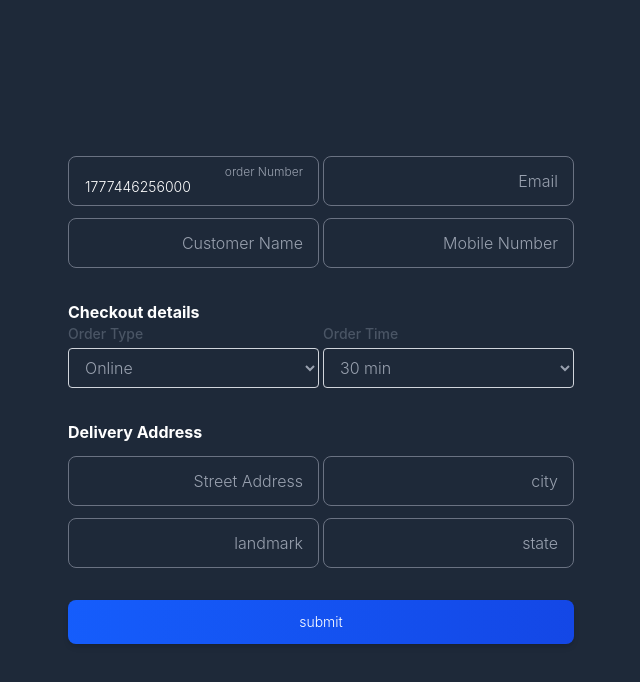
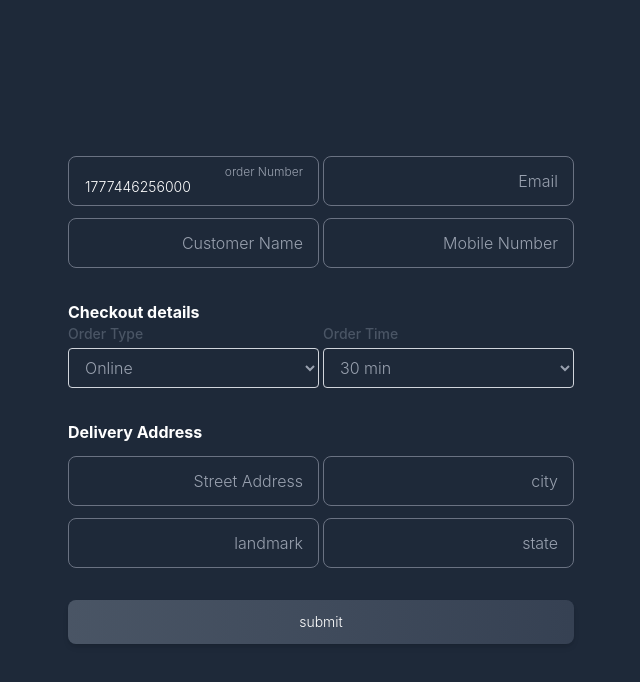
Before and after one commit to MohammadSoleimanikia/delivery-app-RHF, a React (Vite) app: page / in a window 1280 px wide. Shown: the top 682 px of the page, without its empty margins (319-959 px from the left). Built offline with nearby package versions, Linux system fonts and the light colour scheme.

Commit message:
use Form state for disabling submit button

```diff
--- a/src/component/RHF.tsx
+++ b/src/component/RHF.tsx
@@ -7,6 +7,7 @@ import {
 import { zodResolver } from "@hookform/resolvers/zod";
 import CheckoutForm from "./forms/checkoutForm";
 import DeliveryAddressForm from "./forms/DeliveryAddressForm";
+
 export default function Rhf() {
     // form data is sended by handle submit method in RHF
     const onSubmit = (formData: FoodDeliveryFormType) => {
@@ -43,8 +44,9 @@ export default function Rhf() {
     const {
         register,
         handleSubmit,
-        formState: { errors },
+        formState: { errors, isValid, isValidating },
     } = methods;
+    console.log(isValid, isValidating);
     return (
         <div className="min-h-screen font-light bg-gray-800 flex items-center justify-center p-4">
             {/* Form */}
@@ -104,10 +106,13 @@ export default function Rhf() {
                     </div>
 
                     <CheckoutForm />
-                    <DeliveryAddressForm/>
+                    <DeliveryAddressForm />
                     <button
+                        disabled={!isValid}
                         type="submit"
-                        className="w-full text-sm font-light bg-linear-to-r from-blue-600 to-blue-700 hover:from-blue-700 hover:to-blue-800 text-white py-3 rounded-lg transition-all duration-1000 transform hover:scale-[1.02] shadow-md"
+                        className={` w-full text-sm font-light bg-linear-to-r text-white py-3 rounded-lg transition-all duration-1000 transform hover:scale-[1.02] shadow-md
+                            ${isValid ? " from-blue-600 to-blue-700 hover:from-blue-700 hover:to-blue-800 "
+                                : " from-gray-600 to-gray-700 hover:from-gray-700 hover:to-gray-800 cursor-not-allowed "}  `}
                     >
                         submit
                     </button>
```
